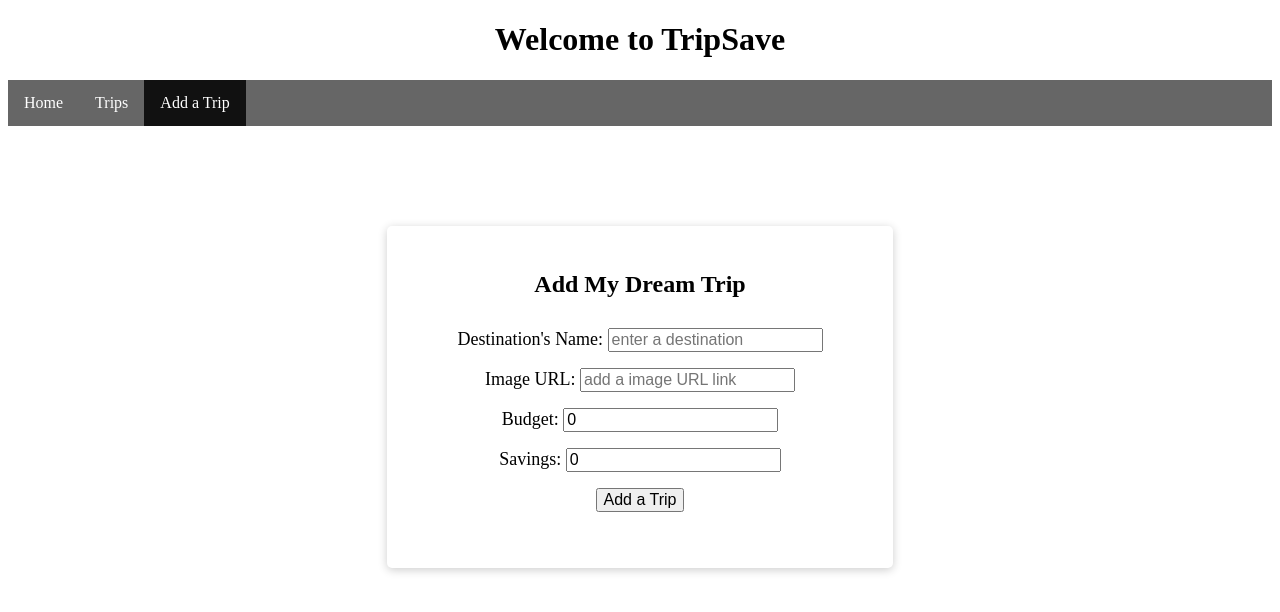
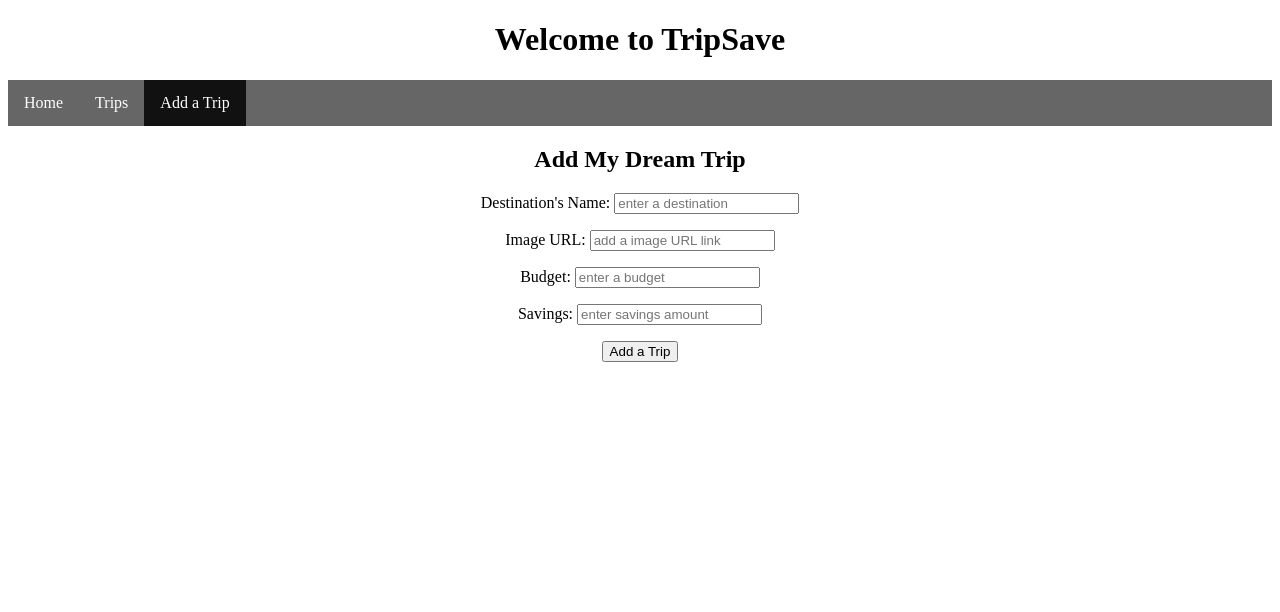
Before and after one commit to timtran007/phase-02-project-tripsave, a React (Create React App) app: page /add-a-trip in a window 1280 px wide. Shown: the top 612 px of the page. Built offline with nearby package versions, Linux system fonts and the light colour scheme; data requests are answered from the project's data file.

Commit message:
updated POST request and state

```diff
--- a/src/App.js
+++ b/src/App.js
@@ -1,9 +1,31 @@
+import React, {useState, useEffect} from "react"
 import {Route,Switch} from "react-router-dom"
 import Nav from "./Nav"
 import DestinationContainer from "./DestinationContainer";
 import Form from "./Form";
 
 function App() {
+  //define state that adds the response from the post request
+  const [tripData, setTripData] = useState([])
+
+  useEffect(() =>{
+      fetch('http://localhost:3500/destination')
+      .then(resp => resp.json())
+      .then(data =>{
+        setTripData(data)
+        setUpdatedTripData(data)
+      })
+  },[])
+
+  const [updatedTripData, setUpdatedTripData] = useState(tripData)
+
+  function onHandleSubmit(newData){
+    setUpdatedTripData([...tripData, newData])
+  }
+
+  console.log(updatedTripData)
+
+
   return (
     <div>
       <h1 style={{textAlign: "center"}}> Welcome to TripSave</h1>
@@ -17,10 +39,10 @@ function App() {
           </header>
         </Route>
         <Route path="/destination">
-          <DestinationContainer />
+          <DestinationContainer updatedTripData={updatedTripData} setUpdatedTripData={setUpdatedTripData}/>
         </Route>
         <Route path="/add-a-trip">
-          <Form />
+          <Form updatedTripData={updatedTripData} onHandleSubmit={onHandleSubmit} setUpdatedTripData={setUpdatedTripData}/>
         </Route>
       </Switch>
     </div>
--- a/src/DestinationContainer.js
+++ b/src/DestinationContainer.js
@@ -1,12 +1,12 @@
 import DestinationInfo from "./DestinationInfo"
 
 
-function DestinationContainer(){
+function DestinationContainer({updatedTripData, setUpdatedTripData}){
 
     return(
         <div style={{textAlign: "center"}}>
             <h2>My Trips</h2>
-            <DestinationInfo />
+            <DestinationInfo updatedTripData={updatedTripData} setUpdatedTripData={setUpdatedTripData}/>
         </div>
     )
 }
--- a/src/DestinationInfo.js
+++ b/src/DestinationInfo.js
@@ -2,31 +2,20 @@ import React, {useState, useEffect} from "react"
 import AddFundsButton from "./AddFundsButton"
 import DestinationInfo from "../src/styles/DestinationInfo.css"
 
-function DestionationInfo(){
-    const [tripData, setTripData] = useState([])
+function DestionationInfo({updatedTripData}){
 
-    useEffect(() =>{
-        fetch('http://localhost:3500/destination')
-        .then(resp => resp.json())
-        .then(data =>{
-            setTripData(data)
-        })
-    },[])
-
-
-
-    function onAddFunds(updatedTripData){
-        const updatedTripsData = tripData.map(trip => {
-            if(trip.id === updatedTripData.id){
+    function onAddFunds(updatedFundsData, setUpdatedTripData){
+        const updatedTripsData = updatedTripData.map(trip => {
+            if(trip.id === updatedFundsData.id){
+                return updatedFundsData
+            } else{
                 return updatedTripData
-            } else{
-                return trip
             }
         })
-        setTripData(updatedTripsData)
+        setUpdatedTripData(updatedTripsData)
     }
 
-    const infoToDisplay = tripData.map(trip =>{
+    const infoToDisplay = updatedTripData.map(trip =>{
         return(
             <div className="card" key={trip.id} id={trip.id}>
                 <h3 className="destination">
@@ -46,7 +35,7 @@ function DestionationInfo(){
                     <span className="savings">${trip.savings}</span>
                     </div>
                 }
-                    <AddFundsButton trip={trip} onAddFunds={onAddFunds}/>
+                    <AddFundsButton trip={updatedTripData} onAddFunds={onAddFunds}/>
             </div>
         )
     })
--- a/src/Form.js
+++ b/src/Form.js
@@ -1,36 +1,38 @@
 import React, {useState} from "react"
 import {useHistory} from "react-router-dom"
-import AddATrip from "../src/styles/AddATrip.css"
 
-function Form(){
+function Form({updatedTripData, onHandleSubmit, setUpdatedTripData}){
     const history = useHistory()
-    const [formData, setFormData] = useState({
-        destinationName: "",
-        imgURL: "",
-        budget: 0,
-        savings: 0,
-      })
+    // const [formData, setFormData] = useState({
+    //     destinationName: "",
+    //     imgURL: "",
+    //     budget: 0,
+    //     savings: 0,
+    //   })
 
     function handleFormData(event){
         const key = event.target.id
         const value = event.target.value
-        setFormData({
-            ...formData,
+        setUpdatedTripData({
+            ...updatedTripData,
             [key]: value
         })
     }
 
     function handleSubmit(event){
         event.preventDefault()
-        console.log(formData)
+        console.log(updatedTripData)
         fetch('http://localhost:3500/destination',{
             method: "POST",
             headers: {
                 "Content-Type": "application/json"
             },
-            body: JSON.stringify(formData),
+            body: JSON.stringify(updatedTripData),
         })
-        setFormData({
+        .then(resp => resp.json())
+        .then(data => console.log(data))
+        debugger
+        onHandleSubmit({
             destinationName: "",
             imgURL: "",
             budget: 0,
@@ -49,7 +51,7 @@ function Form(){
                             onChange={handleFormData}
                             type="text"
                             id="destinationName"
-                            value={formData.destinationName}
+                            value={updatedTripData.destinationName}
                             placeholder="enter a destination"
                         />
                 </p>
@@ -59,7 +61,7 @@ function Form(){
                             onChange={handleFormData}
                             type="text"
                             id="imgURL"
-                            value={formData.imgURL}
+                            value={updatedTripData.imgURL}
                             placeholder="add a image URL link"
                         />
                 </p>
@@ -69,7 +71,7 @@ function Form(){
                             onChange={handleFormData}
                             type="number"
                             id="budget"
-                            value={formData.budget}
+                            value={updatedTripData.budget}
                             placeholder="enter a budget"
                         />
                 </p>
@@ -79,7 +81,7 @@ function Form(){
                             onChange={handleFormData}
                             type="number"
                             id="savings"
-                            value={formData.savings}
+                            value={updatedTripData.savings}
                             placeholder="enter savings amount"
                         />
                 </p>
```
